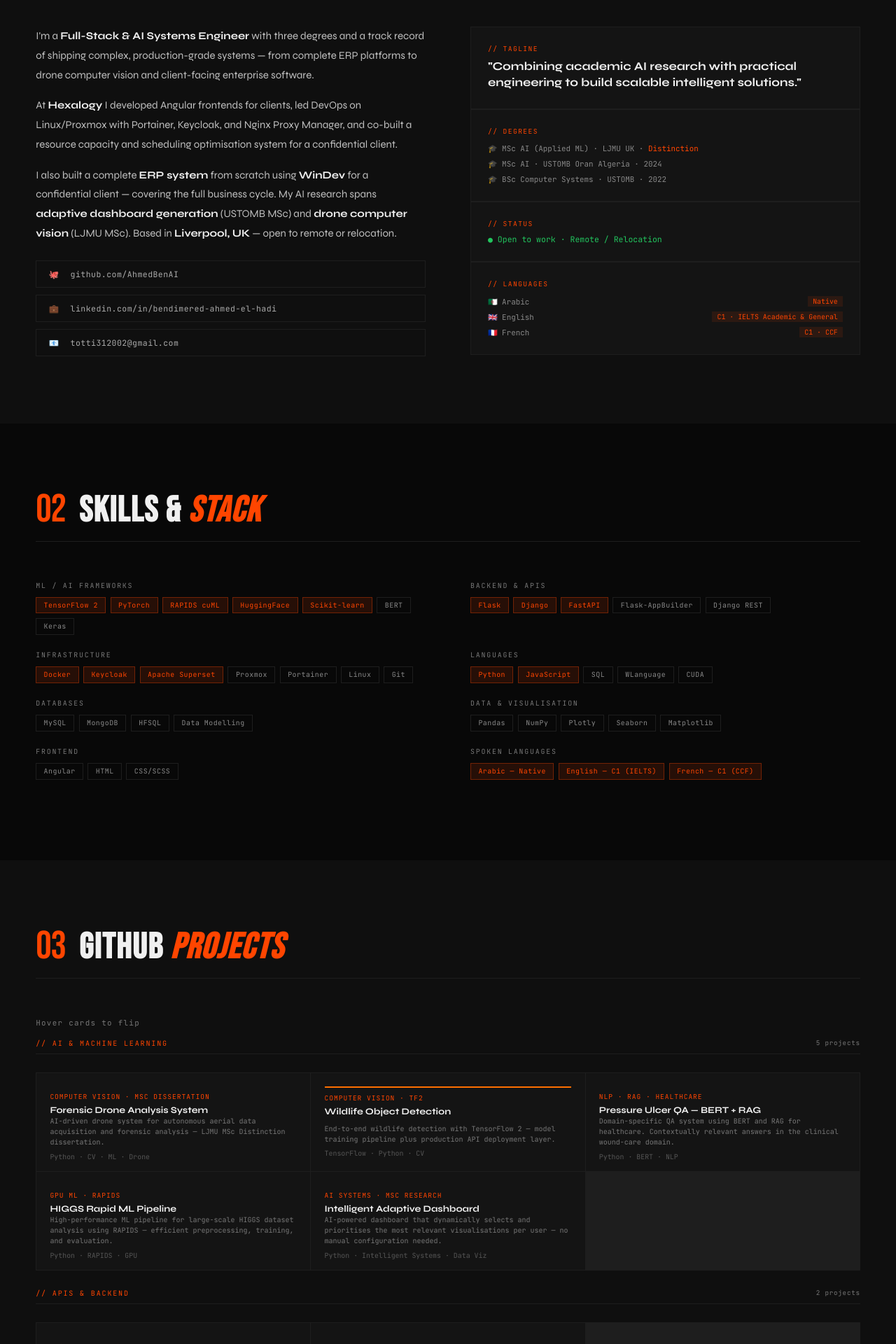
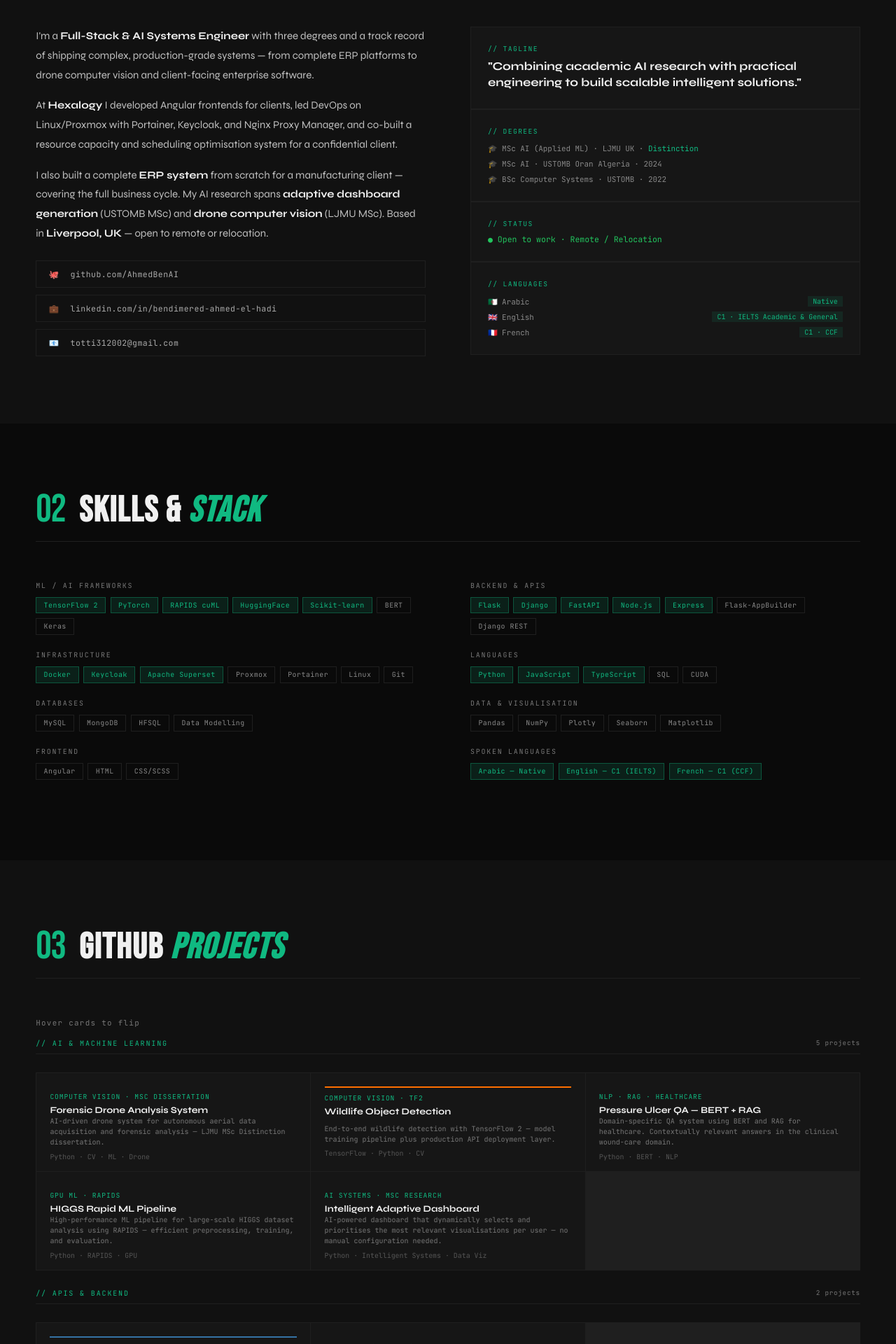
Before and after one commit to AhmedBenAI/portfolio, a Python web app: template templates/index.html in a window 1280 px wide. Shown: the part 1240-3160 px from the top of the page at 70% size. Run offline with Jinja, Linux system fonts and the light colour scheme; the template is opened without the code that fills it, so the values that code supplies are empty.

Commit message:
color and text update

```diff
--- a/static/css/style.css
+++ b/static/css/style.css
@@ -1,7 +1,7 @@
 /* ─── TOKENS ─── */
 :root{
-  --bg:#080808; --surface:#0f0f0f; --card:#141414; --border:#1e1e1e;
-  --orange:#ff4500; --orange2:#ff6a00; --orange-dim:rgba(255,69,0,.12);
+  --bg:#0a0a0a; --surface:#111111; --card:#161616; --border:#1f1f1f;
+  --orange:#10b981; --orange2:#34d399; --orange-dim:rgba(16,185,129,.12);
   --white:#f0f0f0; --muted:#777; --muted2:#555;
   --H:'Bebas Neue',sans-serif;
   --S:'Syne',sans-serif;
@@ -59,7 +59,7 @@
   content:'';position:absolute;
   right:-10%;top:10%;
   width:55vw;height:55vw;border-radius:50%;
-  background:radial-gradient(circle,rgba(255,69,0,.12) 0%,transparent 70%);
+  background:radial-gradient(circle,rgba(16,185,129,.12) 0%,transparent 70%);
   pointer-events:none;
 }
 .hero-left{position:relative;z-index:2;padding:4rem 0;}
@@ -117,7 +117,7 @@
 .hstat-l{font-family:var(--M);font-size:.65rem;letter-spacing:.12em;text-transform:uppercase;color:var(--muted);margin-top:.4rem;}
 .hstat-ghost{
   position:absolute;top:-.2rem;right:-.5rem;
-  font-family:var(--H);font-size:5rem;color:rgba(255,69,0,.05);
+  font-family:var(--H);font-size:5rem;color:rgba(16,185,129,.05);
   pointer-events:none;line-height:1;
 }
 
@@ -164,7 +164,7 @@
 .chips{display:flex;flex-wrap:wrap;gap:.4rem;}
 .chip{font-family:var(--M);font-size:.62rem;letter-spacing:.05em;padding:.28rem .65rem;border:1px solid var(--border);color:#888;transition:all .15s;}
 .chip:hover{border-color:var(--orange);color:var(--orange);}
-.chip.hl{border-color:rgba(255,69,0,.35);color:var(--orange);background:var(--orange-dim);}
+.chip.hl{border-color:rgba(16,185,129,.35);color:var(--orange);background:var(--orange-dim);}
 
 /* ─── PROJECTS ─── */
 #projects{background:var(--surface);}
@@ -193,9 +193,9 @@
 .fc-bt{font-family:var(--S);font-weight:700;font-size:clamp(10px,1vw,12px);color:var(--white);margin-bottom:.4rem;}
 .fc-bd{font-family:var(--M);font-size:clamp(8px,.8vw,10px);color:#999;line-height:1.6;flex:1;overflow:hidden;}
 .fc-btags{display:flex;flex-wrap:wrap;gap:.25rem;margin-top:.4rem;}
-.fc-btag{font-family:var(--M);font-size:.58rem;padding:1.5px 5px;border:1px solid rgba(255,69,0,.3);color:var(--orange);}
-.fc-links{display:flex;align-items:center;justify-content:space-between;margin-top:auto;padding-top:.5rem;border-top:1px solid rgba(255,69,0,.15);}
-.fc-link-sep{width:1px;height:10px;background:rgba(255,69,0,.3);flex-shrink:0;}
+.fc-btag{font-family:var(--M);font-size:.58rem;padding:1.5px 5px;border:1px solid rgba(16,185,129,.3);color:var(--orange);}
+.fc-links{display:flex;align-items:center;justify-content:space-between;margin-top:auto;padding-top:.5rem;border-top:1px solid rgba(16,185,129,.15);}
+.fc-link-sep{width:1px;height:10px;background:rgba(16,185,129,.3);flex-shrink:0;}
 .fc-blink{font-family:var(--M);font-size:.62rem;color:var(--orange);text-decoration:none;letter-spacing:.06em;transition:opacity .15s;}
 .fc-blink:hover{opacity:.7;}
 .gh-load{grid-column:1/-1;display:flex;flex-direction:column;align-items:center;justify-content:center;height:200px;gap:.6rem;background:var(--card);}
@@ -206,7 +206,7 @@
 /* ─── EXPERIENCE ─── */
 #experience{background:var(--bg);}
 .tl{position:relative;padding-left:20px;max-width:860px;}
-.tl::before{content:'';position:absolute;left:6px;top:8px;bottom:8px;width:1px;background:linear-gradient(var(--orange),rgba(255,69,0,.2));}
+.tl::before{content:'';position:absolute;left:6px;top:8px;bottom:8px;width:1px;background:linear-gradient(var(--orange),rgba(16,185,129,.2));}
 .tl-i{position:relative;}
 .tl-i::before{content:'';position:absolute;left:-15px;top:6px;width:8px;height:8px;border-radius:50%;background:var(--orange);border:2px solid var(--bg);box-shadow:0 0 0 1px var(--orange);}
 .tl-d{font-family:var(--M);font-size:.65rem;letter-spacing:.1em;color:var(--orange);margin-bottom:.3rem;}
@@ -224,13 +224,13 @@
   gap:1.5rem;padding:1.8rem 0;border-bottom:1px solid var(--border);align-items:start;
   transition:background .15s;
 }
-.paper:hover{background:rgba(255,69,0,.03);}
+.paper:hover{background:rgba(16,185,129,.03);}
 .p-yr{font-family:var(--H);font-size:2rem;color:var(--orange);line-height:1;}
 .p-stat{display:block;font-family:var(--M);font-size:.55rem;letter-spacing:.08em;padding:2px 5px;background:var(--orange);color:#000;margin-top:.3rem;width:fit-content;}
 .p-t{font-family:var(--S);font-weight:700;font-size:clamp(12px,1.2vw,15px);color:var(--white);line-height:1.25;margin-bottom:.3rem;}
 .p-v{font-family:var(--M);font-size:.62rem;letter-spacing:.07em;color:var(--orange);margin-bottom:.5rem;}
 .p-abs{font-size:clamp(11px,1vw,13px);color:#aaa;line-height:1.65;}
-.p-link{font-family:var(--M);font-size:.62rem;color:var(--orange);text-decoration:none;letter-spacing:.06em;border-bottom:1px solid rgba(255,69,0,.3);padding-bottom:1px;transition:opacity .15s;}
+.p-link{font-family:var(--M);font-size:.62rem;color:var(--orange);text-decoration:none;letter-spacing:.06em;border-bottom:1px solid rgba(16,185,129,.3);padding-bottom:1px;transition:opacity .15s;}
 .p-link:hover{opacity:.7;}
 
 /* ─── EDUCATION ─── */
@@ -238,7 +238,7 @@
 .edu-grid{display:grid;grid-template-columns:repeat(3,1fr);gap:1px;background:var(--border);border:1px solid var(--border);}
 .edu-card{background:var(--card);padding:2rem;position:relative;overflow:hidden;transition:background .2s;}
 .edu-card:hover{background:#1a1a1a;}
-.edu-ghost{position:absolute;top:-.5rem;right:-.5rem;font-family:var(--H);font-size:5rem;color:rgba(255,69,0,.04);line-height:1;pointer-events:none;}
+.edu-ghost{position:absolute;top:-.5rem;right:-.5rem;font-family:var(--H);font-size:5rem;color:rgba(16,185,129,.04);line-height:1;pointer-events:none;}
 .edu-p{font-family:var(--M);font-size:.62rem;letter-spacing:.1em;text-transform:uppercase;color:var(--orange);margin-bottom:.5rem;}
 .edu-d{font-family:var(--S);font-weight:700;font-size:clamp(13px,1.3vw,16px);color:var(--white);line-height:1.25;margin-bottom:.25rem;}
 .edu-s{font-family:var(--M);font-size:.62rem;letter-spacing:.06em;text-transform:uppercase;color:var(--muted);margin-bottom:.8rem;}
@@ -368,7 +368,7 @@
 .jd-body::-webkit-scrollbar{width:3px;}
 .jd-body::-webkit-scrollbar-thumb{background:var(--orange);}
 
-.jd-instructions{font-family:var(--M);font-size:.65rem;letter-spacing:.06em;color:var(--muted);line-height:1.7;padding:.8rem;background:rgba(255,69,0,.05);border:1px solid rgba(255,69,0,.15);}
+.jd-instructions{font-family:var(--M);font-size:.65rem;letter-spacing:.06em;color:var(--muted);line-height:1.7;padding:.8rem;background:rgba(16,185,129,.05);border:1px solid rgba(16,185,129,.15);}
 
 .jd-drop{
   border:1.5px dashed var(--border);padding:1.4rem;text-align:center;
--- a/templates/index.html
+++ b/templates/index.html
@@ -58,7 +58,7 @@
     <h1 class="hero-name">AHMED<span>BENDIMERED</span></h1>
     <div class="hero-roles">
       <div class="hero-role hot">AI Engineer · MSc Distinction</div>
-      <div class="hero-role hot">Computer Vision · Drone Forensics · RAG</div>
+      <div class="hero-role hot">Computer Vision · RAG Systems · Full-Stack AI</div>
       <div class="hero-role hot">Full-Stack · Angular · Flask · Django</div>
       <div class="hero-role">Liverpool, UK · Remote Ready · Trilingual</div>
     </div>
@@ -71,7 +71,7 @@
   <div class="hero-right reveal">
     <div class="hstat"><div class="hstat-ghost">★</div><div class="hstat-n">★</div><div class="hstat-l">MSc Distinction</div></div>
     <div class="hstat"><div class="hstat-ghost">3</div><div class="hstat-n">3</div><div class="hstat-l">Degrees</div></div>
-    <div class="hstat"><div class="hstat-ghost">AI</div><div class="hstat-n">7+</div><div class="hstat-l">AI Projects</div></div>
+    <div class="hstat"><div class="hstat-ghost">AI</div><div class="hstat-n">9+</div><div class="hstat-l">AI Projects</div></div>
     <div class="hstat"><div class="hstat-ghost">3</div><div class="hstat-n">3</div><div class="hstat-l">Languages</div></div>
   </div>
 </section>
@@ -114,7 +114,7 @@
     <div class="about-body reveal">
       <p>I'm a <strong>Full-Stack & AI Systems Engineer</strong> with three degrees and a track record of shipping complex, production-grade systems — from complete ERP platforms to drone computer vision and client-facing enterprise software.</p>
       <p>At <strong>Hexalogy</strong> I developed Angular frontends for clients, led DevOps on Linux/Proxmox with Portainer, Keycloak, and Nginx Proxy Manager, and co-built a resource capacity and scheduling optimisation system for a confidential client.</p>
-      <p>I also built a complete <strong>ERP system</strong> from scratch using <strong>WinDev</strong> for a confidential client — covering the full business cycle. My AI research spans <strong>adaptive dashboard generation</strong> (USTOMB MSc) and <strong>drone computer vision</strong> (LJMU MSc). Based in <strong>Liverpool, UK</strong> — open to remote or relocation.</p>
+      <p>I also built a complete <strong>ERP system</strong> from scratch for a manufacturing client — covering the full business cycle. My AI research spans <strong>adaptive dashboard generation</strong> (USTOMB MSc) and <strong>drone computer vision</strong> (LJMU MSc). Based in <strong>Liverpool, UK</strong> — open to remote or relocation.</p>
       <div class="about-links">
         <a href="https://github.com/AhmedBenAI" target="_blank" class="alink"><span class="alink-icon">🐙</span>github.com/AhmedBenAI</a>
         <a href="https://linkedin.com/in/bendimered-ahmed-el-hadi" target="_blank" class="alink"><span class="alink-icon">💼</span>linkedin.com/in/bendimered-ahmed-el-hadi</a>
@@ -143,15 +143,15 @@
         <div style="display:flex;flex-direction:column;gap:.45rem;">
           <div style="display:flex;align-items:center;justify-content:space-between;">
             <div style="font-family:var(--M);font-size:.68rem;color:#888;">🇩🇿 Arabic</div>
-            <div style="font-family:var(--M);font-size:.62rem;color:var(--orange);background:rgba(255,69,0,.1);padding:1px 7px;">Native</div>
+            <div style="font-family:var(--M);font-size:.62rem;color:var(--orange);background:rgba(16,185,129,.1);padding:1px 7px;">Native</div>
           </div>
           <div style="display:flex;align-items:center;justify-content:space-between;">
             <div style="font-family:var(--M);font-size:.68rem;color:#888;">🇬🇧 English</div>
-            <div style="font-family:var(--M);font-size:.62rem;color:var(--orange);background:rgba(255,69,0,.1);padding:1px 7px;">C1 · IELTS Academic & General</div>
+            <div style="font-family:var(--M);font-size:.62rem;color:var(--orange);background:rgba(16,185,129,.1);padding:1px 7px;">C1 · IELTS Academic & General</div>
           </div>
           <div style="display:flex;align-items:center;justify-content:space-between;">
             <div style="font-family:var(--M);font-size:.68rem;color:#888;">🇫🇷 French</div>
-            <div style="font-family:var(--M);font-size:.62rem;color:var(--orange);background:rgba(255,69,0,.1);padding:1px 7px;">C1 · CCF</div>
+            <div style="font-family:var(--M);font-size:.62rem;color:var(--orange);background:rgba(16,185,129,.1);padding:1px 7px;">C1 · CCF</div>
           </div>
         </div>
       </div>
@@ -175,6 +175,7 @@
         <div class="chip-label">Backend & APIs</div>
         <div class="chips">
           <span class="chip hl">Flask</span><span class="chip hl">Django</span><span class="chip hl">FastAPI</span>
+          <span class="chip hl">Node.js</span><span class="chip hl">Express</span>
           <span class="chip">Flask-AppBuilder</span><span class="chip">Django REST</span>
         </div>
       </div>
@@ -188,8 +189,8 @@
       <div class="chip-section">
         <div class="chip-label">Languages</div>
         <div class="chips">
-          <span class="chip hl">Python</span><span class="chip hl">JavaScript</span>
-          <span class="chip">SQL</span><span class="chip">WLanguage</span><span class="chip">CUDA</span>
+          <span class="chip hl">Python</span><span class="chip hl">JavaScript</span><span class="chip hl">TypeScript</span>
+          <span class="chip">SQL</span><span class="chip">CUDA</span>
         </div>
       </div>
       <div class="chip-section">
@@ -269,7 +270,7 @@
           </div>
           <div class="fc-b">
             <div class="fc-bt">Wildlife Object Detection System</div>
-            <div class="fc-bd">Full CV pipeline: TF2 model training, automated animal detection in image datasets, and separate API deployment layer. Demonstrates computer vision development and ML deployment skills end-to-end.</div>
+            <div class="fc-bd">Full CV pipeline: TF2 model training for automated animal detection, deployed via a Dockerised Flask + TensorFlow Serving REST API with a web UI. Covers the full journey from model training to production deployment.</div>
             <div class="fc-btags"><span class="fc-btag">TensorFlow</span><span class="fc-btag">Computer Vision</span><span class="fc-btag">API</span><span class="fc-btag">Python</span></div>
             <div class="fc-links">
               <a href="https://github.com/AhmedBenAI/wildlife-object-detection-tf2" target="_blank" class="fc-blink">Model ↗</a>
@@ -311,7 +312,7 @@
           </div>
           <div class="fc-b">
             <div class="fc-bt">HIGGS Rapid ML Pipeline</div>
-            <div class="fc-bd">Scalable ML pipeline for the HIGGS boson dataset. Efficient preprocessing, model training, and evaluation workflows. Demonstrates GPU-accelerated ML experimentation and pipeline optimisation at scale.</div>
+            <div class="fc-bd">GPU-accelerated ML pipeline on the HIGGS boson dataset. Achieved 75× Random Forest speedup and 10× XGBoost speedup using NVIDIA RAPIDS vs scikit-learn CPU baseline. Demonstrates large-scale ML optimisation and GPU benchmarking.</div>
             <div class="fc-btags"><span class="fc-btag">RAPIDS</span><span class="fc-btag">GPU</span><span class="fc-btag">ML Pipeline</span><span class="fc-btag">Python</span></div>
             <div class="fc-links">
               <a href="https://github.com/AhmedBenAI/higgs-rapids-ml" target="_blank" class="fc-blink">GitHub ↗</a>
@@ -352,17 +353,17 @@
         <div class="fc-in">
           <div class="fc-f">
             <div class="fc-bar" style="background:#3572A5"></div>
-            <div class="fc-cat">RAG · LLM · Backend</div>
-            <div class="fc-name">RAG Knowledge API</div>
-            <div class="fc-desc-f">Retrieval-Augmented Generation API — context-aware intelligent responses via knowledge retrieval + language model integration.</div>
-            <div class="fc-meta"><span>Python · RAG · NLP</span></div>
+            <div class="fc-cat">RAG · Full-Stack · FAISS</div>
+            <div class="fc-name">RAG Knowledge App</div>
+            <div class="fc-desc-f">Full-stack RAG app — upload PDFs or URLs, ask questions, get grounded answers via GPT-3.5 and FAISS vector search.</div>
+            <div class="fc-meta"><span>TypeScript · Python · RAG · FAISS</span></div>
           </div>
           <div class="fc-b">
-            <div class="fc-bt">RAG Knowledge API</div>
-            <div class="fc-bd">Backend API combining knowledge retrieval with LLM workflows. Retrieves relevant context and generates enhanced responses through REST endpoints. Demonstrates practical RAG system design.</div>
-            <div class="fc-btags"><span class="fc-btag">Python</span><span class="fc-btag">RAG</span><span class="fc-btag">NLP</span><span class="fc-btag">API</span></div>
+            <div class="fc-bt">RAG Knowledge App</div>
+            <div class="fc-bd">Full-stack RAG application. Upload PDFs or paste URLs, ask questions, and get grounded answers using GPT-3.5 and FAISS vector search. Combines a TypeScript frontend with a Python RAG backend.</div>
+            <div class="fc-btags"><span class="fc-btag">TypeScript</span><span class="fc-btag">Python</span><span class="fc-btag">RAG</span><span class="fc-btag">FAISS</span><span class="fc-btag">GPT-3.5</span></div>
             <div class="fc-links">
-              <a href="https://github.com/AhmedBenAI/rag-knowledge-api" target="_blank" class="fc-blink">GitHub ↗</a>
+              <a href="https://github.com/AhmedBenAI/rag-knowledge-web" target="_blank" class="fc-blink">GitHub ↗</a>
               <span class="fc-link-sep"></span>
               <a href="https://rag-knowledge.ahmed-ai.com" target="_blank" class="fc-blink">Website ↗</a>
             </div>
@@ -373,18 +374,18 @@
       <div class="fc">
         <div class="fc-in">
           <div class="fc-f">
-            <div class="fc-bar" style="background:#ff4500"></div>
-            <div class="fc-cat">AI Backend · Healthcare</div>
-            <div class="fc-name">TriageAI Backend</div>
-            <div class="fc-desc-f">AI-powered triage support backend — processes healthcare inputs and supports clinical decision-making through intelligent APIs.</div>
-            <div class="fc-meta"><span>Python · AI Integration</span></div>
+            <div class="fc-bar" style="background:#f59e0b"></div>
+            <div class="fc-cat">AI · Full-Stack · Support Triage</div>
+            <div class="fc-name">TriageAI</div>
+            <div class="fc-desc-f">AI-powered support ticket triage pipeline — GPT-3.5 Turbo, Claude Haiku, RAG, and SQLite with an Angular 17 dashboard frontend.</div>
+            <div class="fc-meta"><span>Python · Angular · GPT-3.5 · Claude</span></div>
           </div>
           <div class="fc-b">
-            <div class="fc-bt">TriageAI Backend</div>
-            <div class="fc-bd">Backend infrastructure for an AI triage system. APIs and service layers managing data flow between AI components and application interfaces. Practical AI backend integration for healthcare decision support.</div>
-            <div class="fc-btags"><span class="fc-btag">Python</span><span class="fc-btag">AI Backend</span><span class="fc-btag">Healthcare</span><span class="fc-btag">API</span></div>
+            <div class="fc-bt">TriageAI</div>
+            <div class="fc-bd">Full-stack AI triage system for support tickets. Backend pipeline using GPT-3.5 Turbo, Claude Haiku, RAG, and SQLite — paired with an Angular 17 frontend dashboard for ticket automation and management.</div>
+            <div class="fc-btags"><span class="fc-btag">GPT-3.5</span><span class="fc-btag">Claude Haiku</span><span class="fc-btag">RAG</span><span class="fc-btag">Angular 17</span><span class="fc-btag">SQLite</span></div>
             <div class="fc-links">
-              <a href="https://github.com/AhmedBenAI/triageai-backend" target="_blank" class="fc-blink">GitHub ↗</a>
+              <a href="https://github.com/AhmedBenAI/triageai-web" target="_blank" class="fc-blink">GitHub ↗</a>
               <span class="fc-link-sep"></span>
               <a href="https://triageai.ahmed-ai.com" target="_blank" class="fc-blink">Website ↗</a>
             </div>
```
